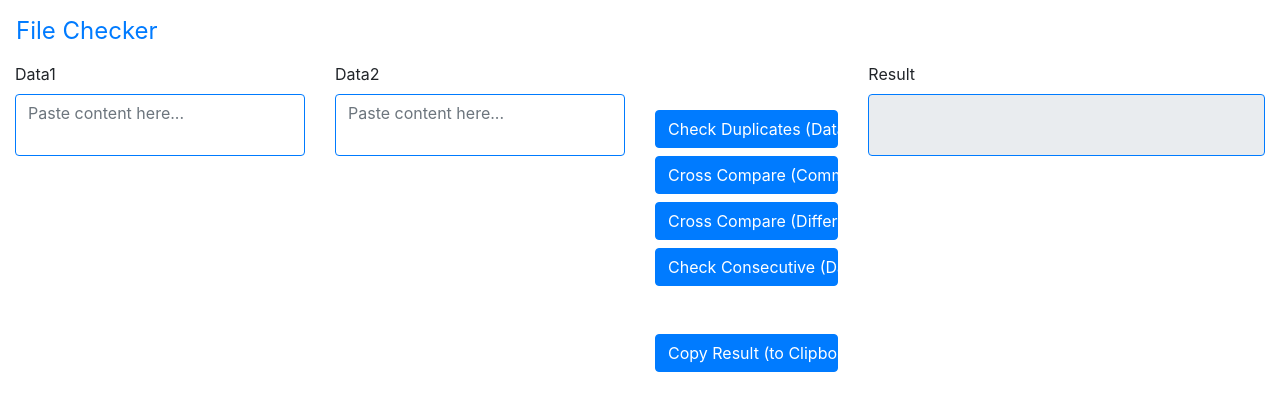
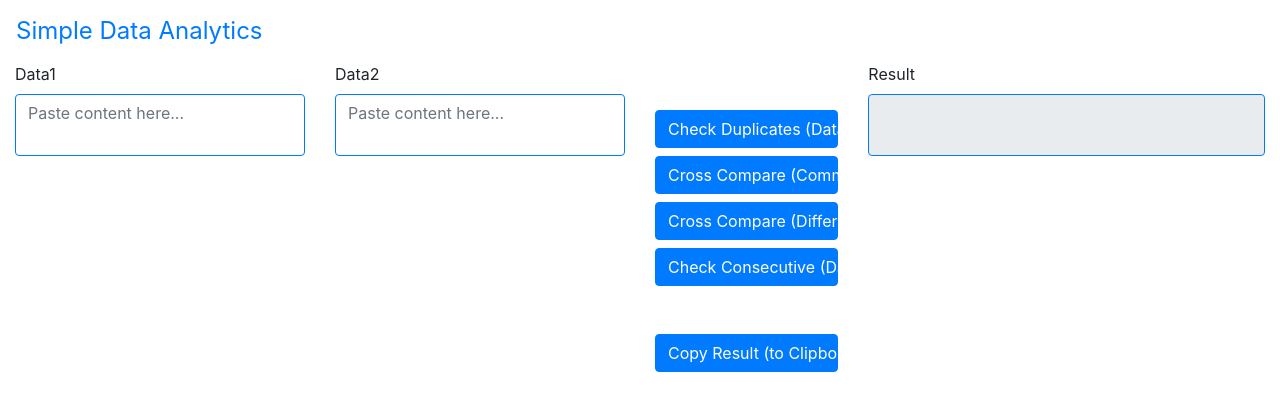
Before and after one commit to sunshineplan/FileChecker, a Flask app: page / in a window 1280 px wide. Shown: the top 420 px of the page. Run offline with Flask 2, Linux system fonts and the light colour scheme; some libraries are stand-ins or nearby versions.

Commit message:
Change Project name to Simple Data Analytics

```diff
--- a/desktopapp.py
+++ b/desktopapp.py
@@ -13,7 +13,7 @@ from getpass import getpass
 def menu():
     print('   * * * * * * * * * * * * * * * * * * * * * * * * * * * * * * *')
     print('   *                                                           *')
-    print('   *  Welcome to use File Checker!                             *')
+    print('   *  Welcome to use Simple Data Analytics!                    *')
     print('   *                                                           *')
     print('   *  1. Check Duplicates (File1)                              *')
     print('   *  2. Cross Compare (Common)                                *')
--- a/templates/index.html
+++ b/templates/index.html
@@ -3,18 +3,18 @@
 
 <head>
     <meta charset="utf-8">
-    <meta name="description" content="File Checker">
+    <meta name="description" content="Simple Data Analytics">
     <meta name="keywords" content="HTML,CSS,Python,JavaScript,jQuery,Bootstrap,Flask,JSON">
     <meta name="author" content="Sunshine">
     <meta name="viewport" content="width=device-width, initial-scale=1.0">
-    <title>File Checker</title>
+    <title>Simple Data Analytics</title>
     <script src="https://code.jquery.com/jquery-3.3.1.min.js"></script>
     <link href="https://stackpath.bootstrapcdn.com/bootstrap/4.1.1/css/bootstrap.min.css" rel="stylesheet">
 
     <script type=text/javascript>
         $(function() {
             $('#chk_duplicates').on('click', function() {
-                $.post('/check', {
+                $.post('/analysis', {
                     type: 'chk_duplicates',
                     data1: $('#inputA').val()
                 }, function(data) {
@@ -23,7 +23,7 @@
                 return false;
             });
             $('#chk_comm').on('click', function() {
-                $.post('/check', {
+                $.post('/analysis', {
                     type: 'chk_comm',
                     data1: $('#inputA').val(),
                     data2: $('#inputB').val()
@@ -33,7 +33,7 @@
                 return false;
             });
             $('#chk_diff').on('click', function() {
-                $.post('/check', {
+                $.post('/analysis', {
                     type: 'chk_diff',
                     data1: $('#inputA').val(),
                     data2: $('#inputB').val()
@@ -43,7 +43,7 @@
                 return false;
             });
             $('#chk_consecutive').on('click', function() {
-                $.post('/check', {
+                $.post('/analysis', {
                     type: 'chk_consecutive',
                     data1: $('#inputA').val()
                 }, function(data) {
@@ -88,7 +88,7 @@
 
 <body>
     <header class="navbar navbar-expand navbar-light flex-column flex-md-row">
-        <a class="navbar-brand text-primary m-0 mr-md-3" href="/" style="font-size:24px;">File Checker</a>
+        <a class="navbar-brand text-primary m-0 mr-md-3" href="/" style="font-size:24px;">Simple Data Analytics</a>
     </header>
     <div class="container-fluid">
         <div class="row">
--- a/webapp.py
+++ b/webapp.py
@@ -16,8 +16,8 @@ def index():
     return render_template('index.html')
 
 
-@app.route('/check', methods=['POST'])
-def filechecker():
+@app.route('/analysis', methods=['POST'])
+def sda():
     type = request.form.get('type')
     data1 = precheck(str(request.form.get('data1')).split('\n'))
     data2 = precheck(str(request.form.get('data2')).split('\n'))
```
